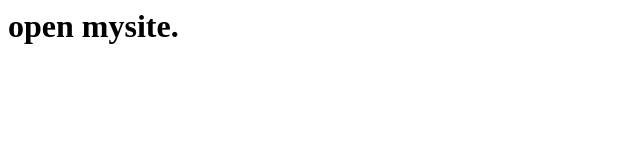
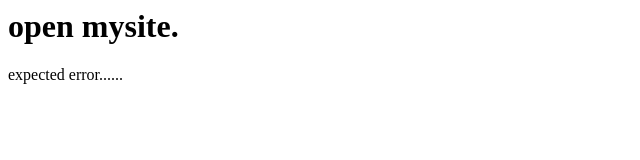
Before and after one commit to KenT-TAM32/mysite, a plain HTML site: page index.html in a window 1280 px wide. Shown: the full height of the page, 0-640 px from the left. Drawn offline with Linux system fonts and the light colour scheme.

Commit message:
errorを追加

```diff
--- a/index.html
+++ b/index.html
@@ -1 +1,2 @@
 <h1>open mysite.</h1>
+<p>expected error......</p>
```
